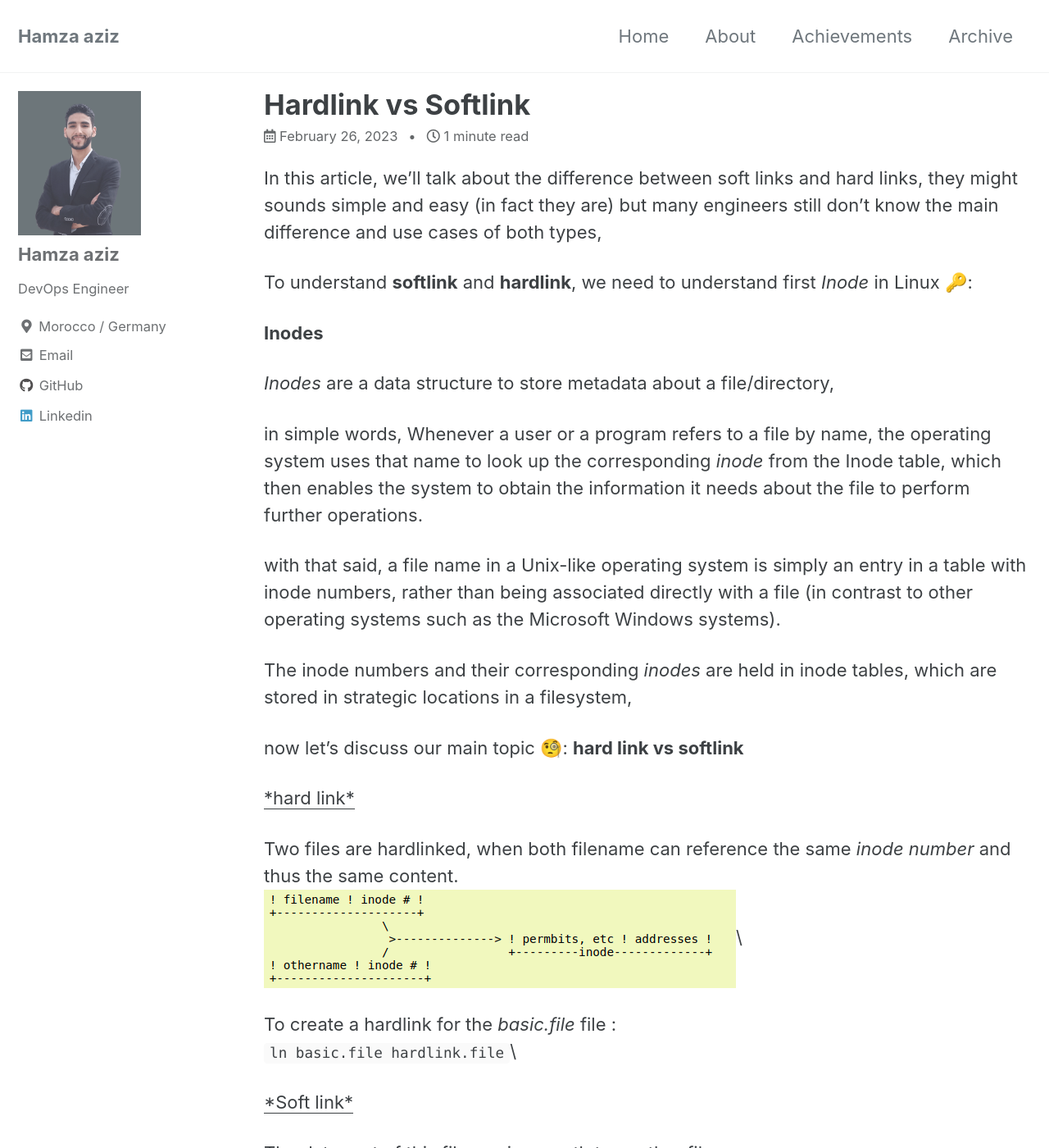
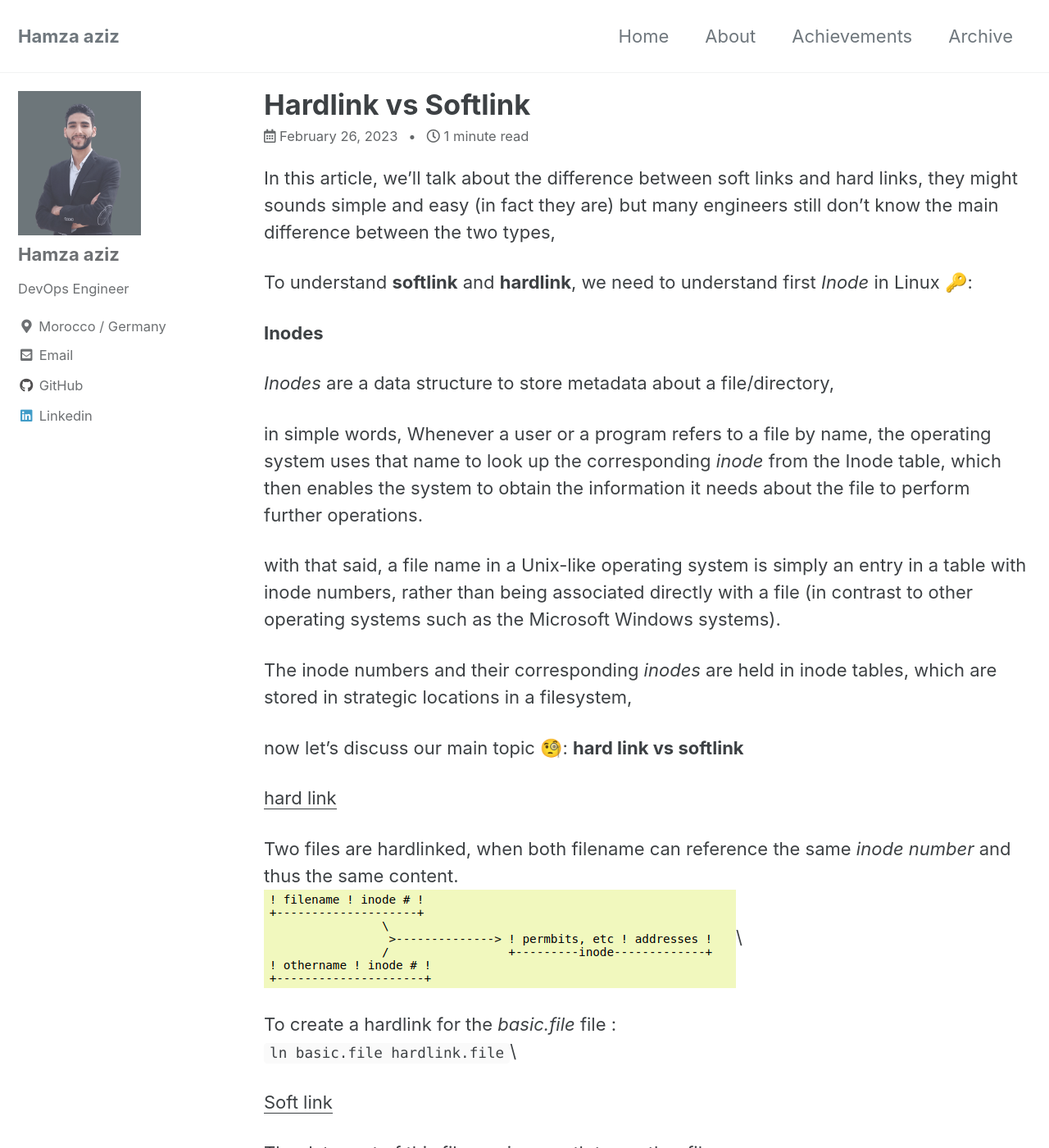
Before and after one commit to Hamza-Aziz/Hamza-Aziz.github.io, a Jekyll site: the page built from _posts/2023-02-27-Hardlink-vs-softlink.md, in a window 1280 px wide and 1400 px high. Shown: the whole window at 82% size. Built offline with Jekyll 4.4.1, drawn with Linux system fonts in a browser that asks for light colours; cached includes are drawn as plain includes; comment, search, counter and statistics services are not loaded.

Commit message:
fix: formatting in hardlink post

```diff
--- a/_posts/2023-02-27-Hardlink-vs-softlink.md
+++ b/_posts/2023-02-27-Hardlink-vs-softlink.md
@@ -13,7 +13,7 @@ output:
         fig_caption: yes
 ---
 
-In this article, we'll talk about the difference between soft links and hard links, they might sounds simple and easy (in fact they are) but many engineers still don't know the main difference and use cases of both types,
+In this article, we'll talk about the difference between soft links and hard links, they might sounds simple and easy (in fact they are) but many engineers still don't know the main difference between the two types,
 
 To understand **softlink** and **hardlink**, we need to understand first *Inode* in Linux 🔑:
 
@@ -30,7 +30,7 @@ The inode numbers and their corresponding *inodes* are held in inode tables, whi
 now let's discuss our main topic 🧐:
 **hard link vs softlink**
 
-<u>*hard link*</u>
+<u>hard link</u>
 
 Two files are hardlinked, when both filename can reference the same *inode number* and thus the same content.\
 ![hardlink]({{site.url}}/assets/images/article_post/hardlink.png)\
@@ -38,7 +38,7 @@ Two files are hardlinked, when both filename can reference the same *inode numbe
 To create a hardlink for the *basic.file* file :\
 `ln basic.file hardlink.file`\
 
-<u>*Soft link* </u>
+<u>Soft link </u>
 
 The data part of this file carries a path to another file : \
 ![softlink]({{site.url}}/assets/images/article_post/softlink.png)\
```
